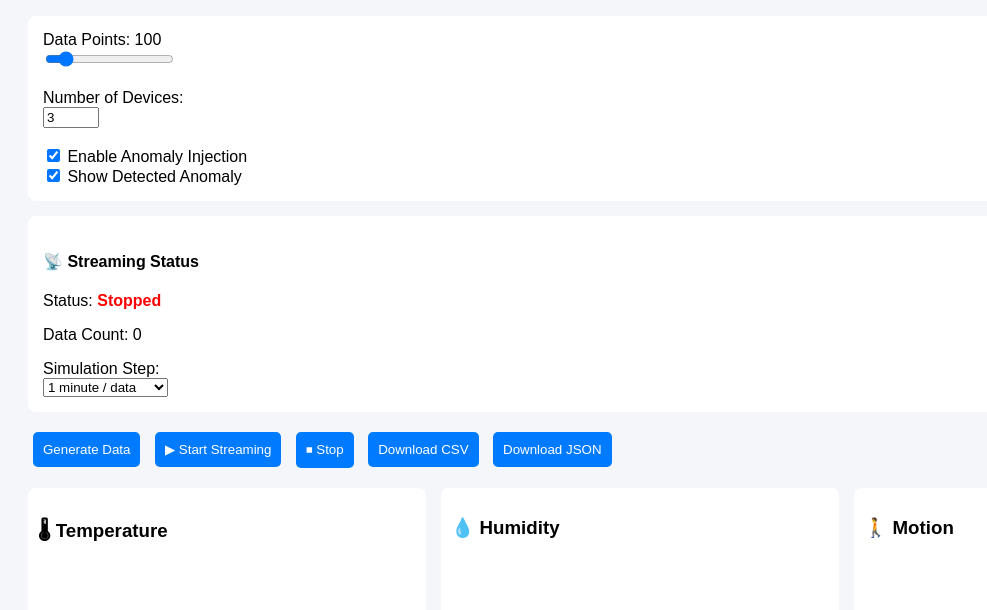
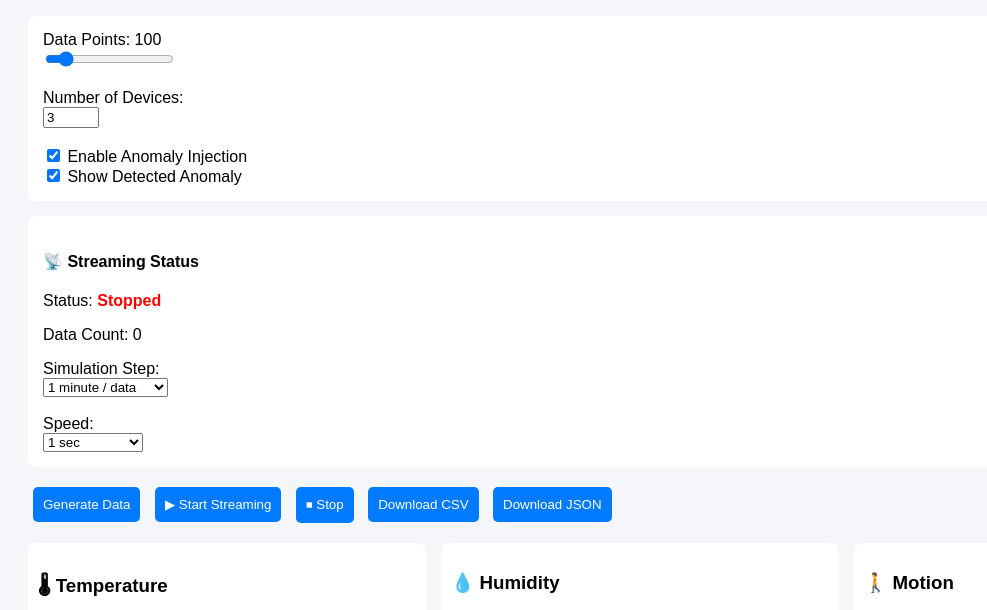
Before and after one commit to Maulina2705/iot-dataset-generator, a plain HTML site: page docs/index.html in a window 1280 px wide. Shown: the part 134-744 px from the top of the page, without its empty margins (0-987 px from the left). Drawn offline with nearby package versions, Linux system fonts and the light colour scheme.

Commit message:
update 8.8 button streaming and interval

```diff
--- a/docs/index.html
+++ b/docs/index.html
@@ -56,6 +56,15 @@
   <option value="10">10 minutes / data</option>
   <option value="60">1 hour / data</option>
 </select>
+
+<br><br>
+
+<label>Speed:</label><br>
+<select id="intervalSelect">
+  <option value="1000">1 sec</option>
+  <option value="500">0.5 sec (fast)</option>
+  <option value="2000">2 sec</option>
+</select>
   </div>
 
   <div class="controls">
--- a/docs/script.js
+++ b/docs/script.js
@@ -14,7 +14,7 @@ function getConfig() {
     deviceCount: parseInt(document.getElementById("deviceCount").value),
     anomalyEnabled: document.getElementById("anomalyToggle").checked,
     showAnomaly: document.getElementById("showAnomaly").checked,
-    intervalMs: parseInt(document.getElementById("intervalSelect")?.value || 1000)
+    intervalMs: parseInt(document.getElementById("intervalSelect").value)
   };
 }
 
```
